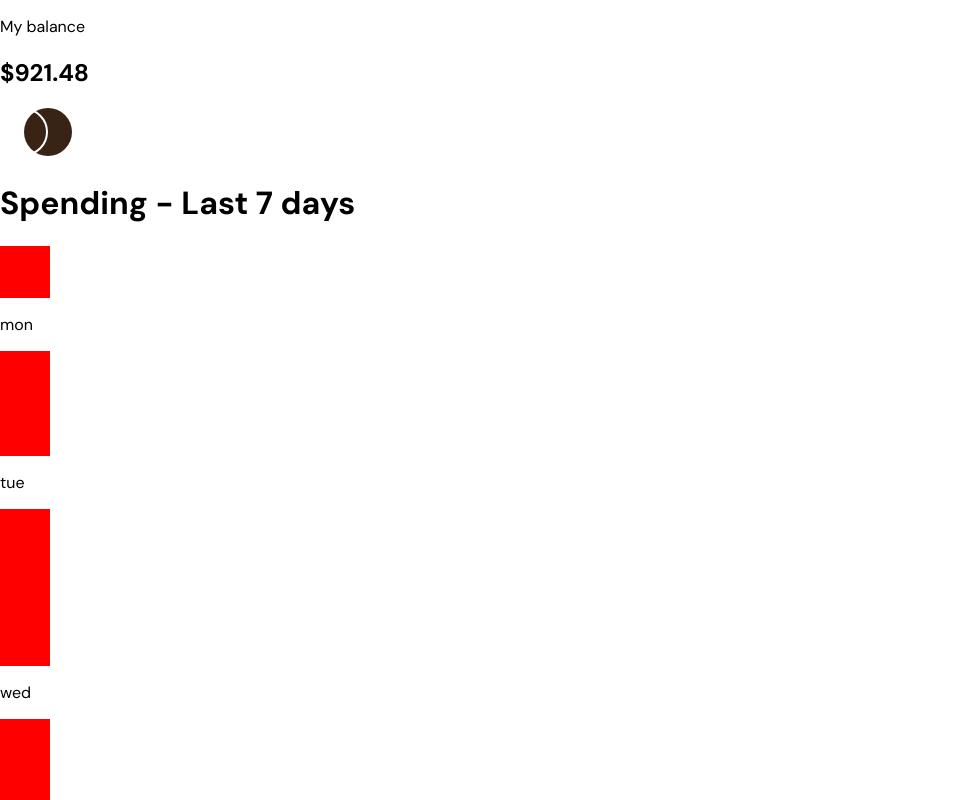
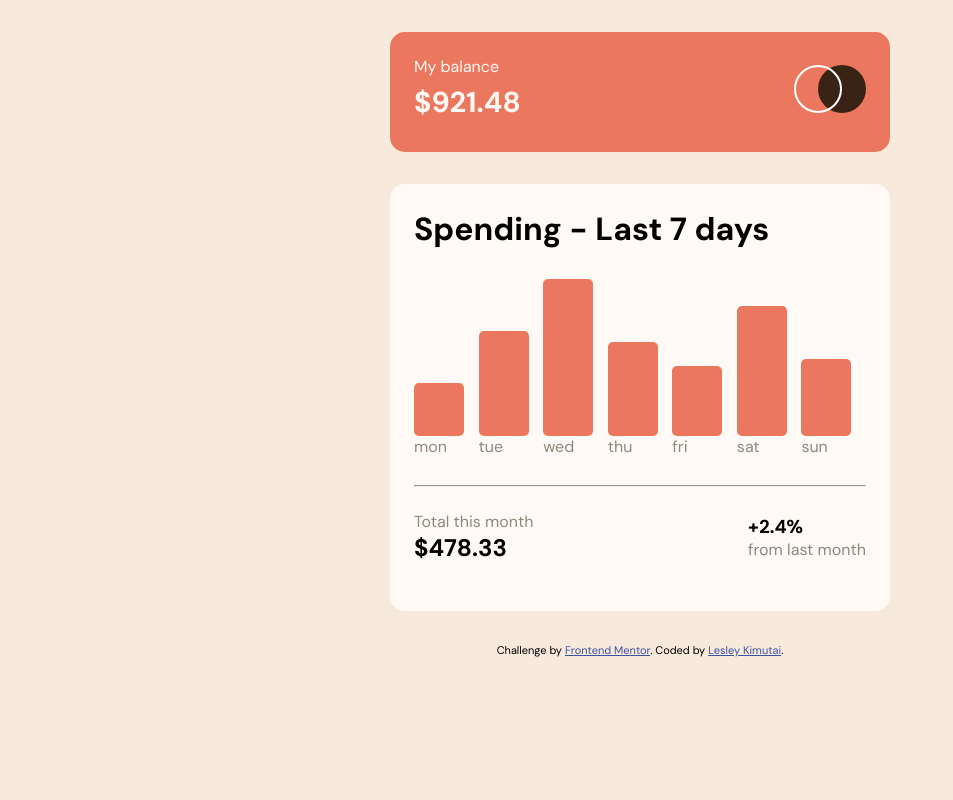
Before and after one commit to issagoodlifeInc/expense-chart, a React (Create React App) app: page / in a window 1280 px wide. Shown: the top 800 px of the page, without its empty margins (0-953 px from the left). Built offline with nearby package versions, Linux system fonts and the light colour scheme.

Commit message:
Added styling top the page

```diff
--- a/src/components/Main.js
+++ b/src/components/Main.js
@@ -17,7 +17,7 @@ export default function Main(props) {
     let dayStyles = {
       height: `${day.amount * 3}px`,
       width: "50px",
-      backgroundColor: "red",
+      backgroundColor: "var(--softred)",
     };
     return (
       <div className="day">
@@ -32,7 +32,7 @@ export default function Main(props) {
       <h1 className="main--title">Spending - Last 7 days</h1>
       <section className="graph">{days}</section>
       <hr />
-      <div className=" flex">
+      <div className=" flex main--body">
         <div className="total-month">
           <p className="main--text">Total this month</p>
           <h2 className="main--cost">$478.33</h2>
--- a/src/data.js
+++ b/src/data.js
@@ -1,5 +1,5 @@
 let data;
-export default data = [
+data = [
   {
     day: "mon",
     amount: 17.45,
@@ -29,3 +29,5 @@ export default data = [
     amount: 25.48,
   },
 ];
+
+export default data;
--- a/src/styles.css
+++ b/src/styles.css
@@ -1,6 +1,7 @@
 *,
 *::before,
 *::after {
+  margin: 0;
   box-sizing: border-box;
 }
 :root {
@@ -18,8 +19,64 @@
 }
 
 body {
-  margin: 0;
   font-family: "DM Sans", sans-serif; /* 400, 700*/
+  background: var(--cream);
+}
+
+p {
+  color: var(--mediumbrown);
+}
+
+hr {
+  height: 1px;
+  color: var(--cream);
+}
+
+.container {
+  width: 95%;
+  margin: 2rem auto;
+  max-width: 500px;
+  border-radius: 15px;
+  padding: 1.5rem;
+}
+
+.flex {
+  display: flex;
+  justify-content: space-between;
+  align-items: center;
+}
+
+header {
+  background: var(--softred);
+  color: var(--verypaleorange);
+}
+
+.header--text,
+.header--title {
+  color: var(--verypaleorange);
+}
+
+.header--title {
+  padding: 0.4rem 0;
+  font-size: 1.8rem;
+}
+
+main {
+  background: var(--verypaleorange);
+}
+.graph {
+  display: grid;
+  grid-template-columns: repeat(7, 1fr);
+  align-items: last baseline;
+  padding: 1.8rem 0;
+}
+
+.main--body {
+  padding: 1.5rem 0;
+}
+
+.amount--day {
+  border-radius: 5px;
 }
 
 .attribution {
```
